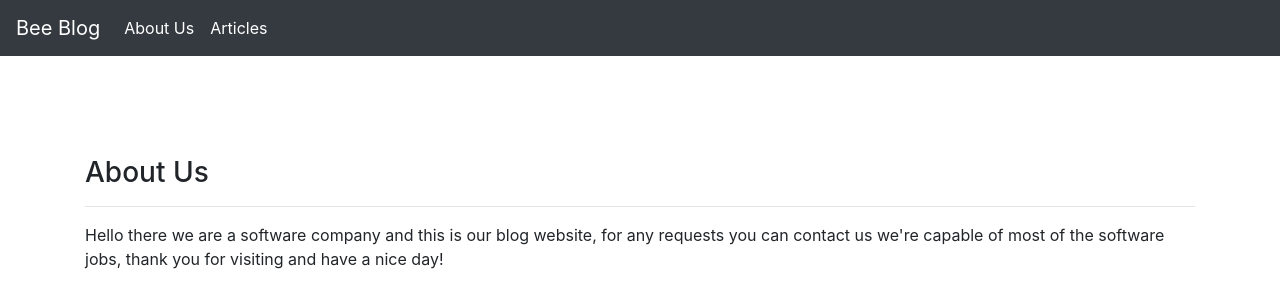
After one commit to Blankbee/django-BlogProject, a Django app: page /about/ in a window 1280 px wide. The commit adds this page. Shown: the top 308 px of the page. Run offline with Django 4.2, Linux system fonts and the light colour scheme; some libraries are stand-ins or nearby versions.

Commit message:
created about page

```diff
--- a/article/views.py
+++ b/article/views.py
@@ -3,3 +3,5 @@
 # Create your views here.
 def index(request):
     return render(request,"index.html")
+def about(request):
+    return render(request,"about.html")
--- a/blog/urls.py
+++ b/blog/urls.py
@@ -16,9 +16,10 @@ Including another URLconf
 from django.contrib import admin
 from django.urls import path
 
-from article.views import index
+from article.views import index,about
 
 urlpatterns = [
     path('admin/', admin.site.urls),
-    path('', index),
+    path('', index,name="index"),
+    path('about/',about,name="about"),
 ]
--- /dev/null
+++ b/templates/about.html
@@ -0,0 +1,10 @@
+{% extends "layout.html" %}
+
+{% block body %}
+    <h3>About Us</h3>
+    <hr>
+    <p>
+        Hello there we are a software company and this is our blog website, for any requests you can contact us we're capable of most of the software jobs, thank you for visiting and have a nice day!
+    </p>
+
+{% endblock body %}
--- a/templates/includes/navbar.html
+++ b/templates/includes/navbar.html
@@ -1,5 +1,5 @@
 <nav class="navbar navbar-expand-md navbar-dark bg-dark mb-4">
-    <a class="navbar-brand" href="/">MGS Blog</a>
+    <a class="navbar-brand" href="/">Bee Blog</a>
     <button class="navbar-toggler" type="button" data-toggle="collapse" data-target="#navbarCollapse" aria-controls="navbarCollapse" aria-expanded="false" aria-label="Toggle navigation">
       <span class="navbar-toggler-icon"></span>
     </button>
```
